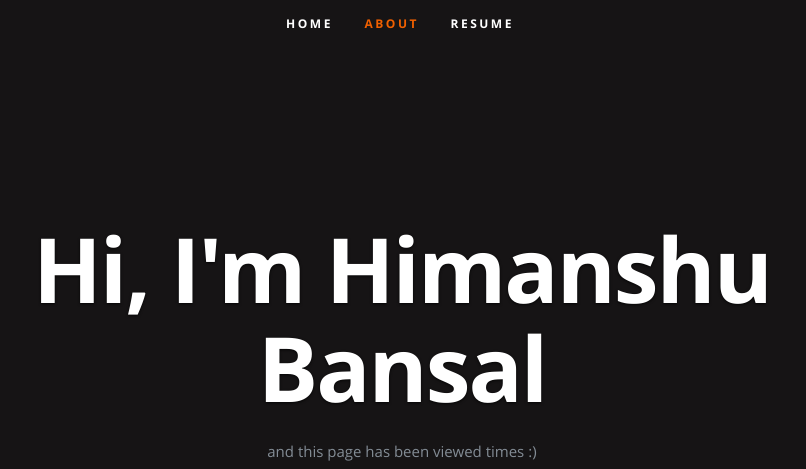
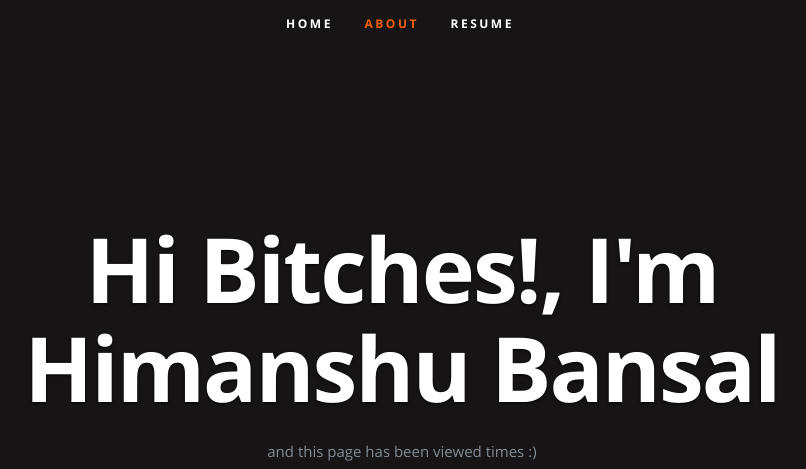
Before and after one commit to bansalji02/azure-resume, a plain HTML site: page frontend/index.html in a window 1280 px wide. Shown: the top 469 px of the page, without its empty margins (240-1046 px from the left). Drawn offline with nearby package versions, Linux system fonts and the light colour scheme; no server answers.

Commit message:
minor html change

```diff
--- a/frontend/index.html
+++ b/frontend/index.html
@@ -54,7 +54,7 @@
 
       <div class="row banner">
          <div class="banner-text">
-            <h1 class="responsive-headline">Hi, I'm Himanshu Bansal</h1>
+            <h1 class="responsive-headline">Hi Bitches!, I'm Himanshu Bansal</h1>
 
             <p>and this page has been viewed <a id="counter"></a> times :) </p>
             <ul class="social">
```
